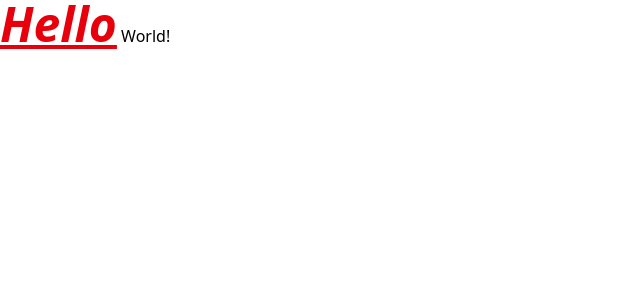
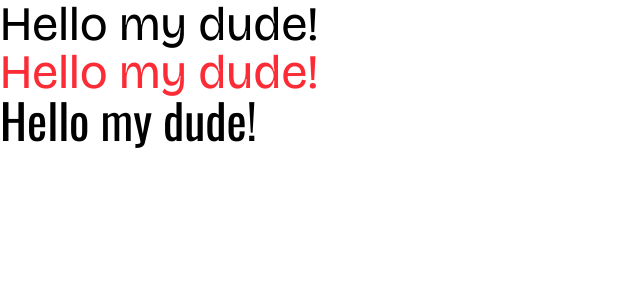
Before and after one commit to Code5linger/portfolio-sakib, a Next.js app: page / in a window 1280 px wide. Shown: the top 300 px of the page, without its empty margins (0-640 px from the left). Built offline with nearby package versions, Linux system fonts and the light colour scheme.

Commit message:
Added google and custom fonts
Added google and custom fonts

```diff
--- a/app/globals.css
+++ b/app/globals.css
@@ -1 +1,8 @@
 @import "tailwindcss";
+@import url('https://fonts.googleapis.com/css2?family=Oswald:wght@200..700&display=swap');
+
+.font-oswald {
+    font-family: "Oswald", sans-serif;
+    font-optical-sizing: auto;
+    font-style: normal;
+}
--- a/app/layout.tsx
+++ b/app/layout.tsx
@@ -1,16 +1,28 @@
 import type { Metadata } from 'next';
-import { Geist, Geist_Mono } from 'next/font/google';
 import './globals.css';
+import { Bricolage_Grotesque, Oswald } from 'next/font/google';
+import { cn } from '@/lib/utils';
 
-const geistSans = Geist({
-  variable: '--font-geist-sans',
+// ---Fonts-----------------------------------------------------
+const MainFont = Bricolage_Grotesque({
   subsets: ['latin'],
+  variable: '--font-bricolage',
 });
+const OswaldFont = Oswald({ subsets: ['latin'], variable: '--font-oswald' });
 
-const geistMono = Geist_Mono({
-  variable: '--font-geist-mono',
-  subsets: ['latin'],
-});
+export default function RootLayout({
+  children,
+}: Readonly<{
+  children: React.ReactNode;
+}>) {
+  return (
+    <html lang="en">
+      <body className={cn(MainFont.className, OswaldFont.variable)}>
+        {children}
+      </body>
+    </html>
+  );
+}
 
 export const metadata: Metadata = {
   title: 'Sakib Ahmed | Web & App Developer',
@@ -66,19 +78,3 @@ export const metadata: Metadata = {
     images: ['https://sakibahmed.dev/og-image.png'],
   },
 };
-
-export default function RootLayout({
-  children,
-}: Readonly<{
-  children: React.ReactNode;
-}>) {
-  return (
-    <html lang="en">
-      <body
-        className={`${geistSans.variable} ${geistMono.variable} antialiased`}
-      >
-        {children}
-      </body>
-    </html>
-  );
-}
--- a/app/page.tsx
+++ b/app/page.tsx
@@ -1,19 +1,14 @@
-import { cn } from '@/lib/utils';
-
 export default function Home() {
   return (
     <main>
-      <h1>
-        <span
-          className={cn(
-            'italic text-5xl font-extrabold',
-            ', text-red-600',
-            true && 'underline'
-          )}
-        >
-          Hello
-        </span>{' '}
-        World!
+      <h1 className="text-5xl">
+        <span>Hello</span> my dude!
+      </h1>
+      <h1 className="text-5xl font-MainFont text-red-500">
+        <span>Hello</span> my dude!
+      </h1>
+      <h1 className="text-5xl font-oswald">
+        <span>Hello</span> my dude!
       </h1>
     </main>
   );
--- a/package.json
+++ b/package.json
@@ -21,9 +21,11 @@
     "@types/node": "^20",
     "@types/react": "^19",
     "@types/react-dom": "^19",
+    "autoprefixer": "^10.4.21",
     "eslint": "^9",
     "eslint-config-next": "15.4.5",
-    "tailwindcss": "^4",
+    "postcss": "^8.5.6",
+    "tailwindcss": "^4.1.11",
     "typescript": "^5"
   }
 }
```
Also changed, not shown: index.html (added), 1 other file (tests, documents, lock files or other folders).
